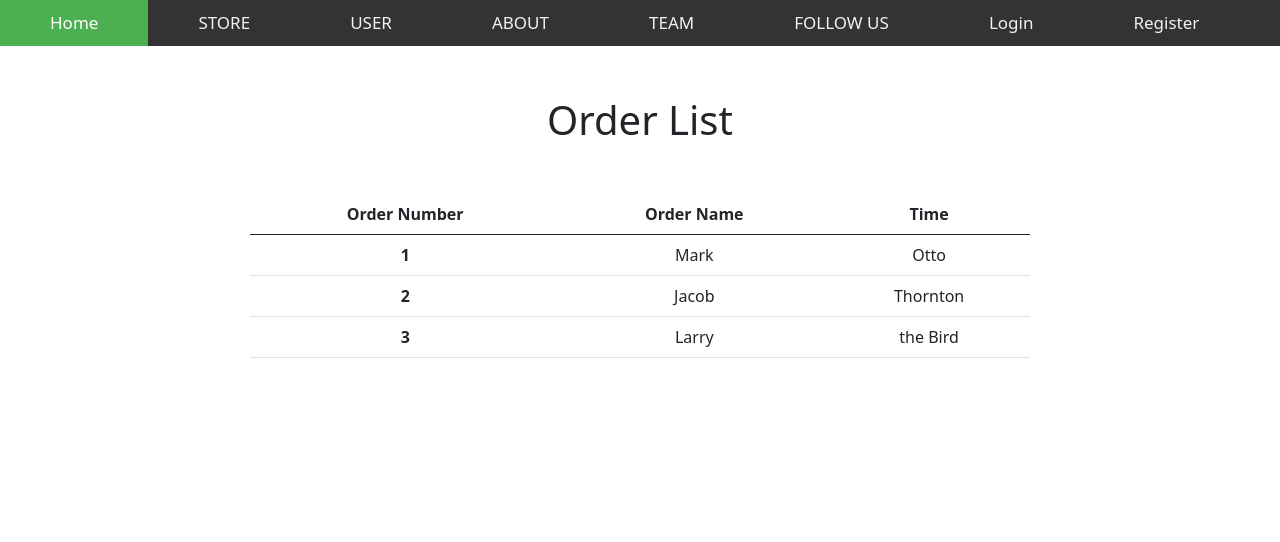
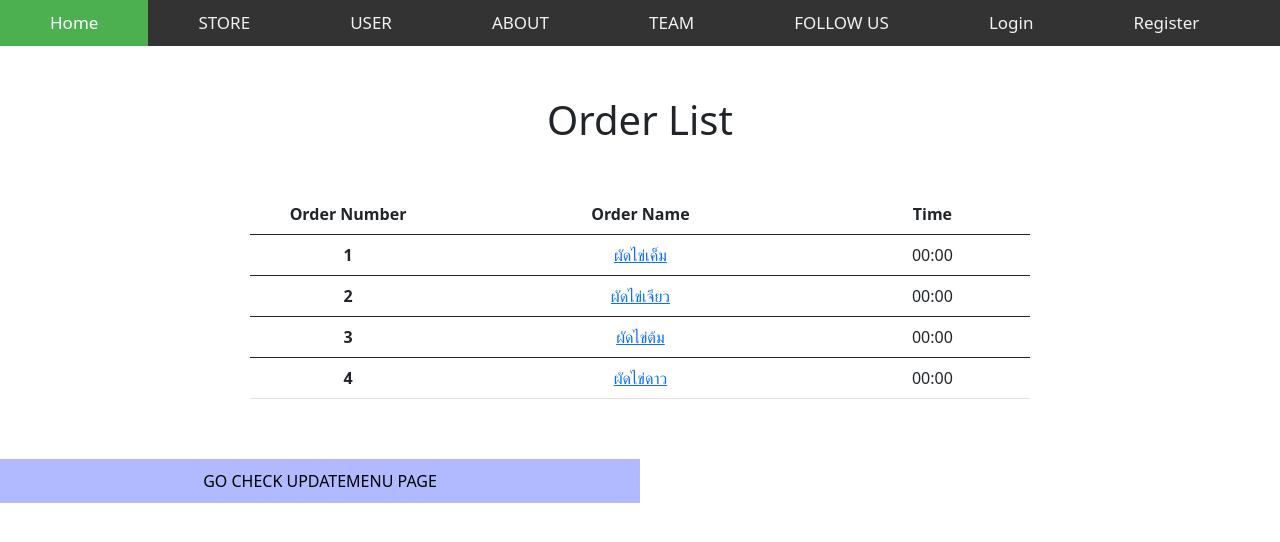
Before and after one commit to siny2000/food-tu-project, a Vue app: page /Store in a window 1280 px wide. Shown: the top 542 px of the page. Built offline with nearby package versions, Linux system fonts and the light colour scheme.

Commit message:
add button to all store pages

```diff
--- a/src/components/Store.vue
+++ b/src/components/Store.vue
@@ -1,43 +1,66 @@
 <template>
   <div class="store">
-      <!--วางไว้ก่อนเดี๋ยวมาเขียนระบบ-ลิสต์ของออเดอร์ -->
+      <!--วางไว้ก่อนเดี๋ยวมาเขียนระบบลิสต์ของออเดอร์ -->
       <div class="listordermenu">
         <h1>Order List</h1>
         <div class="ordermenu">
           <table class="table">
             <thead class="thead-dark">
               <tr>
-                <th scope="col">Order Number</th>
-                <th scope="col">Order Name</th>
-                <th scope="col">Time</th>
+                <th scope="col" width="200">Order Number</th>
+                <th scope="col" width="400">Order Name</th>
+                <th scope="col" width="200">Time</th>
               </tr>
             </thead>
-            <tbody>
+            <!-- v-for คือวน for loop เอาข้อมูลใน data{product} ข้างล่างมาโชว์เป็นตาราง -->
+            <tbody v-for="item in product">
               <tr>
-                <th scope="row">1</th>
-                <td>Mark</td>
-                <td>Otto</td>
-              </tr>
-              <tr>
-                <th scope="row">2</th>
-                <td>Jacob</td>
-                <td>Thornton</td>
-              </tr>
-              <tr>
-                <th scope="row">3</th>
-                <td>Larry</td>
-                <td>the Bird</td>
+                <th scope="row">{{item.numorder}}</th>
+                <td><router-link to="/">{{item.name}}</router-link></td>
+                <td>{{item.time}}</td>
               </tr>
             </tbody>
           </table>
         </div>
       </div>
+      <router-link tag="button" to="/UpdateMenu">Go Check UpdateMenu page</router-link>
   </div>
 </template>
 
 <script>
 export default {
-  name: 'Store'
+  name: 'Store',
+  data () {
+    return{
+      //ข้อมูลออร์เดอร์ที่ดึงไปโชว์บนลิสต์เมนู ถ้าเขียนส่วนดาต้าเบสได้แล้ว ดึงข้อมูลมาใส่เป็นอาเรย์แบบข้างล่างนี้เลย ส่วนโค้ดข้างบนจะวน for loop แสดงเอง
+      product:[
+        {
+          name: "ผัดไข่เค็ม",
+          numorder:1,
+          time: "00:00",
+          active: false,
+        },
+        {
+          name: "ผัดไข่เจียว",
+          numorder:2,
+          time: "00:00",
+          active: false,
+        },
+        {
+          name: "ผัดไข่ต้ม",
+          numorder:3,
+          time: "00:00",
+          active: false,
+        },
+        {
+          name: "ผัดไข่ดาว",
+          numorder:4,
+          time: "00:00",
+          active: false,
+        }
+      ]
+    }
+  }
 }
 </script>
 
--- a/src/components/UpMenu.vue
+++ b/src/components/UpMenu.vue
@@ -1,9 +1,5 @@
 <template>
   <div class="main">
-    <div class ="topnav">
-      <a class="active" id="storename">Store Name</a>
-      <img src="img_avatar.png" alt="Avatar">
-    </div>
     <div class="container">
       <div class="row">
       <!--ไว้ติ้กว่าเมนูไหนมี และขอแปะไว้ก่อนเดี๋ยวมาเขียนระบบ-->
@@ -13,26 +9,22 @@
             <table class="table">
               <thead class="thead-dark">
                 <tr>
-                  <th scope="col">Order Number</th>
-                  <th scope="col">Order Name</th>
-                  <th scope="col">Time</th>
+                  <th scope="col" width ="500">Menu</th>
+                  <th scope="col">Checkbox</th>
                 </tr>
               </thead>
               <tbody>
                 <tr>
-                  <th scope="row">1</th>
                   <td>Mark</td>
-                  <td>Otto</td>
+                  <td><input type="checkbox" class="largecheck"></td>
                 </tr>
                 <tr>
-                  <th scope="row">2</th>
                   <td>Jacob</td>
-                  <td>Thornton</td>
+                  <td><input type="checkbox" class="largecheck"></td>
                 </tr>
                 <tr>
-                  <th scope="row">3</th>
                   <td>Larry</td>
-                  <td>the Bird</td>
+                  <td><input type="checkbox" class="largecheck"></td>
                 </tr>
               </tbody>
             </table>
@@ -45,34 +37,36 @@
             <table class="table">
               <thead class="thead-dark">
                 <tr>
-                  <th scope="col">Order Number</th>
-                  <th scope="col">Order Name</th>
-                  <th scope="col">Time</th>
+                  <th scope="col" width ="400">Add-on</th>
+                  <th scope="col">Checkbox</th>
                 </tr>
               </thead>
               <tbody>
                 <tr>
-                  <th scope="row">1</th>
-                  <td>Mark</td>
-                  <td>Otto</td>
+                  <td>Markkkkkkkkkkkkkkkkkkkkkkkkkkkkkkkkkkkkkkkkkkkkkkkkkkkkkkkkkkkkkkk</td>
+                  <td><input type="checkbox" class="largecheck"></td>
                 </tr>
                 <tr>
-                  <th scope="row">2</th>
                   <td>Jacob</td>
-                  <td>Thornton</td>
+                  <td><input type="checkbox" class="largecheck"></td>
                 </tr>
                 <tr>
-                  <th scope="row">3</th>
                   <td>Larry</td>
-                  <td>the Bird</td>
+                  <td><input type="checkbox" class="largecheck"></td>
                 </tr>
               </tbody>
             </table>
           </div>
         </div>
+        <!--ปุ่มกลับละก็ปุ่มยืนยัน-->
+        <div class="col-md-6"><router-link to="/Store"><div class="buttons"><button type="button" class="btn btn-info" id="backbutton">BACK</button></div></router-link></div>
+        <div class="col-md-6"><router-link to="/Store"><div class="buttons"><button type="button" class="btn btn-warning" id="savebutton">SAVE</button></div></router-link></div>
       </div>
-      <!--ปุ่มกลับละก็ปุ่มยืนยัน-->
     </div>
+
+
+
+
   </div>
 </template>
 
@@ -83,35 +77,23 @@
 </script>
 
 <style scoped>
-  .topnav {
-    overflow: hidden;
-    background-color: #333;
+  .container{
+    margin: auto;
+    margin-top: 50px;
   }
-
-  .topnav a {
-    float: left;
-    color: #f2f2f2;
-    text-align: center;
-    text-decoration: none;
-    font-size: 17px;
-    padding: 20px 16px;
+  .addonlist{
+    margin: 20px;
   }
-
-  .topnav a:hover {
-    background-color: #ddd;
-    color: black;
+  .menulist{
+    margin: 20px;
   }
-
-  .topnav a.active {
-    background-color: #4CAF50;
-    color: white;
+  .largecheck{
+    width: 20px;
+    height: 20px;
   }
-
-  img {
-    border-radius: 50%;
-    float: right;
-  }
-  .container{
-    margin: 50px;
+  .buttons{
+    width: 200px;
+    margin: auto;
+    margin-top: 100px;
   }
 </style>
```
Also changed, not shown: 1 other file (tests, documents, lock files or other folders).
